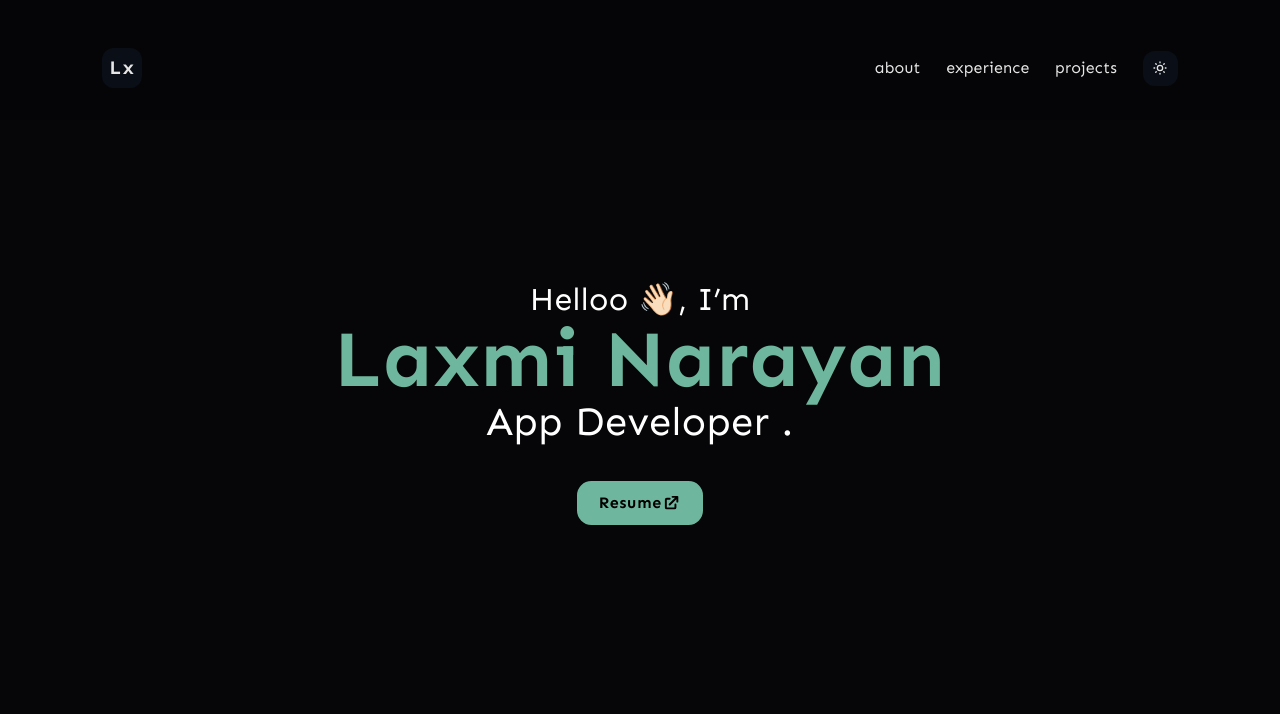
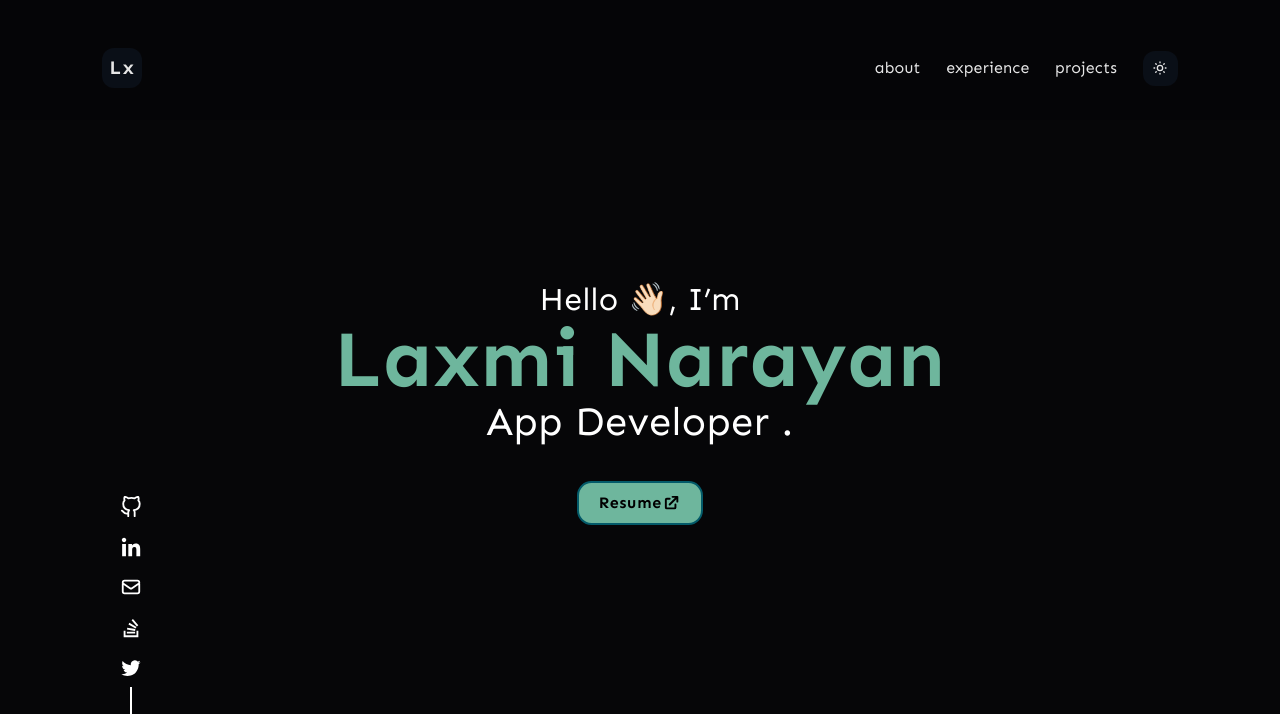
Before and after one commit to narayann7/WhoIsSkillz, a React (Create React App) app: page / in a window 1280 px wide. Shown: the top 714 px of the page. Built offline with nearby package versions, Linux system fonts and the light colour scheme.

Commit message:
added-social-links

```diff
--- a/src/App.js
+++ b/src/App.js
@@ -31,6 +31,7 @@ function App() {
             element={
               <>
                 <Header />
+
                 <Landing />
                 <About />
                 <Experience />
--- a/src/components/common_styles.css
+++ /dev/null
@@ -1,45 +0,0 @@
-/* landing-animation----------------------------------- */
-.imWrapper {
-  display: flex;
-  align-items: center;
-  position: relative;
-  justify-content: center;
-  flex-direction: column;
-  box-sizing: content-box;
-}
-
-.imWrapper .words span {
-  font-size: 2.7rem;
-  padding: 0px;
-  margin: 0px;
-  height: 100%;
-  font-family: var(--font-sen);
-  animation: spin_words 7s infinite;
-}
-@keyframes spin_words {
-  10% {
-    transform: translateY(-112%);
-  }
-  25% {
-    transform: translateY(-100%);
-  }
-
-  35% {
-    transform: translateY(-212%);
-  }
-  50% {
-    transform: translateY(-200%);
-  }
-  60% {
-    transform: translateY(-312%);
-  }
-  75% {
-    transform: translateY(-300%);
-  }
-  80% {
-    transform: translateY(-412%);
-  }
-  100% {
-    transform: translateY(-400%);
-  }
-}
--- a/src/components/header.js
+++ b/src/components/header.js
@@ -1,6 +1,19 @@
 import React from "react";
 import { useRootContext } from "../context_api/root_context";
 import common_styles from "../components/common_styles";
+import { GrLinkedinOption } from "react-icons/gr";
+import { RiStackOverflowLine } from "react-icons/ri";
+import { HiOutlineMail } from "react-icons/hi";
+import { FiGithub } from "react-icons/fi";
+import { VscTwitter } from "react-icons/vsc";
+import {
+  linkedin_link,
+  github_link,
+  gmail_link,
+  twitter_link,
+  stackoverflow_link,
+} from "../utility/links";
+
 import { HiOutlineSun, HiOutlineMoon } from "react-icons/hi";
 import { Box } from "@mui/system";
 const { BackgroundCard, Text } = common_styles;
@@ -10,6 +23,7 @@ function Header() {
   const headerArr = ["about", "experience", "projects"];
   const headerHref = ["#about", "#experience", "#projects"];
   return (
+    <>
       <BackgroundCard
         style={{
           height: "15vh",
@@ -107,6 +121,166 @@ function Header() {
           </Box>
         </Box>
       </BackgroundCard>
+      {!Mq.md && (
+        <>
+          {/* <div
+            className="social_icons"
+            onClick={() => {
+              window.open(gmail_link, "_blank");
+            }}
+            style={{
+              right: "6.5vw",
+              bottom: "-2vh",
+              position: "fixed",
+              display: "flex",
+              justifyContent: "space-evenly",
+              alignItems: "center",
+              flexDirection: "column",
+              backgroundColor: "transparent",
+              height: "55vh",
+              width: "10vh",
+            }}
+          >
+            <Text
+              style={{
+                marginBottom: "2vh",
+                textOrientation: "mixed",
+                writingMode: "vertical-lr",
+                cursor: "pointer",
+              }}
+            >
+              laxminarayanreddy432@gmail.com
+            </Text>
+
+            <div
+              style={{
+                backgroundColor: isDark ? "white" : "black",
+                height: "20vh",
+                width: "1.5px",
+              }}
+            ></div>
+          </div> */}
+          <div
+            style={{
+              left: "7.1vw",
+              bottom: "-2vh",
+              position: "fixed",
+              display: "flex",
+              justifyContent: "space-evenly",
+              alignItems: "center",
+              flexDirection: "column",
+              backgroundColor: "transparent",
+              height: "40vh",
+              width: "10vh",
+            }}
+          >
+            <span
+              className="social_icons"
+              id="github"
+              style={{
+                color: isDark ? "white" : "black",
+              }}
+            >
+              <a
+                href={github_link}
+                target="_blank"
+                rel="noreferrer"
+                style={{
+                  color: isDark ? "white" : "black",
+                }}
+              >
+                <FiGithub size={22} />
+              </a>
+            </span>
+            <span
+              className="social_icons"
+              id="linkedin_link"
+              style={{
+                paddingTop: "10px",
+                color: isDark ? "white" : "black",
+              }}
+            >
+              <a
+                href={linkedin_link}
+                target="_blank"
+                rel="noreferrer"
+                style={{
+                  color: isDark ? "white" : "black",
+                }}
+              >
+                <GrLinkedinOption size={22} />
+              </a>
+            </span>
+
+            <span
+              className="social_icons"
+              id="gmail_link"
+              style={{
+                paddingTop: "10px",
+                color: isDark ? "white" : "black",
+              }}
+            >
+              <a
+                href={gmail_link}
+                target="_blank"
+                rel="noreferrer"
+                style={{
+                  color: isDark ? "white" : "black",
+                }}
+              >
+                <HiOutlineMail size={22} />
+              </a>
+            </span>
+            <span
+              className="social_icons"
+              id="stackoverflow_link"
+              style={{
+                paddingTop: "10px",
+                color: isDark ? "white" : "black",
+              }}
+            >
+              <a
+                href={stackoverflow_link}
+                target="_blank"
+                rel="noreferrer"
+                style={{
+                  color: isDark ? "white" : "black",
+                }}
+              >
+                <RiStackOverflowLine size={22} />
+              </a>
+            </span>
+            <span
+              className="social_icons"
+              id="twitter_link"
+              style={{
+                paddingTop: "10px",
+                color: isDark ? "white" : "black",
+              }}
+            >
+              <a
+                href={twitter_link}
+                target="_blank"
+                rel="noreferrer"
+                style={{
+                  color: isDark ? "white" : "black",
+                }}
+              >
+                <VscTwitter size={22} />
+              </a>
+            </span>
+
+            <div
+              style={{
+                backgroundColor: isDark ? "white" : "black",
+                height: "20vh",
+                width: "1.5px",
+              }}
+            ></div>
+          </div>
+        </>
+      )}
+    </>
   );
 }
 
--- a/src/components/landing.js
+++ b/src/components/landing.js
@@ -5,7 +5,6 @@ import { useRootContext } from "../context_api/root_context";
 import { HiExternalLink } from "react-icons/hi";
 import { FaAngleDoubleDown, FaAngleDoubleUp } from "react-icons/fa";
 import common_styles from "../components/common_styles";
-import "./common_styles.css";
 
 const { BackgroundCard, Text, CenterCardLanding } = common_styles;
 
@@ -25,9 +24,16 @@ function Landing() {
   return (
     <BackgroundCard id="landing">
       <CenterCardLanding
-        style={{
-          alignItems: Mq.sm ? "flex-start" : "center",
-        }}
+        style={
+          Mq.sm
+            ? {
+                alignItems: "flex-start",
+                paddingBottom: "10vh",
+              }
+            : {
+                alignItems: "center",
+              }
+        }
       >
         <Text
           style={
@@ -41,7 +47,7 @@ function Landing() {
                 }
           }
         >
-          {`Helloo ${isDark ? "👋🏻" : "👋🏿"}, I’m`}
+          {`Hello ${isDark ? "👋🏻" : "👋🏿"}, I’m`}
         </Text>
         <Text
           style={{
@@ -99,7 +105,7 @@ function Landing() {
             alignItems: "center",
             textTransform: "none",
             borderRadius: Mq.sm ? "0.4rem" : "0.9rem",
-            border: "2px solid #6EB69D",
+            border: isDark ? "2px solid #035a69" : "2px solid #6EB69D",
             marginTop: Mq.sm ? "10px" : "30px",
             backgroundColor: isDark ? "#6EB69D" : "#035a69",
           }}
--- a/src/index.css
+++ b/src/index.css
@@ -1,5 +1,5 @@
 /* fonts */
-@import url('https://fonts.googleapis.com/css2?family=Poppins:ital,wght@0,400;0,500;0,600;1,200&family=Sen:wght@400;700;800&display=swap');
+@import url("https://fonts.googleapis.com/css2?family=Poppins:ital,wght@0,400;0,500;0,600;1,200&family=Sen:wght@400;700;800&display=swap");
 * {
   margin: 0;
   padding: 0;
@@ -11,14 +11,10 @@
   font-family: var(--font-pop);
   font-family: var(--font-sen);
   scrollbar-width: thin;
-  scrollbar-color: #6EB69D #0c111a;
-
+  scrollbar-color: #6eb69d #0c111a;
 }
 
-
 :root {
-
-
   /* fonts */
   --font-sen: "Sen", sans-serif;
   --font-pop: "Poppins", sans-serif;
@@ -58,14 +54,56 @@ body {
   align-items: center;
   justify-content: center;
 }
-@keyframes just_bounce {
-  0% {
-    transform: translateY(-10%);
+/* landing-animation----------------------------------- */
+.imWrapper {
+  display: flex;
+  align-items: center;
+  position: relative;
+  justify-content: center;
+  flex-direction: column;
+  box-sizing: content-box;
+}
+
+.imWrapper .words span {
+  font-size: 2.7rem;
+  padding: 0px;
+  margin: 0px;
+  height: 100%;
+  font-family: var(--font-sen);
+  animation: spin_words 7s infinite;
+}
+@keyframes spin_words {
+  10% {
+    transform: translateY(-112%);
+  }
+  25% {
+    transform: translateY(-100%);
+  }
+
+  35% {
+    transform: translateY(-212%);
   }
   50% {
-    transform: translateY(3%);
+    transform: translateY(-200%);
+  }
+  60% {
+    transform: translateY(-312%);
+  }
+  75% {
+    transform: translateY(-300%);
+  }
+  80% {
+    transform: translateY(-412%);
   }
   100% {
-    transform: translateY(0);
+    transform: translateY(-400%);
   }
 }
+
+.social_icons :hover {
+  color: #46826d;
+  transform: translateY(-1.5px);
+}
+.social_icons {
+  transition: transform 200ms;
+}
--- a/src/utility/links.js
+++ b/src/utility/links.js
@@ -1,18 +1,20 @@
-
-const resume_link = "https://drive.google.com/file/d/1I_4mhtjjmUSWZ_u6s-Jd-8cUXNSdCwms/view"
-const linkedin_link = "https://www.linkedin.com/in/narayann/"
-const github_link = "https://github.com/narayann7"
-const gmail_link = "mailto:laxminarayanreddy432@gmail.com"
-const twitter_link = "https://twitter.com/_narayann"
-const instagram_link = "https://www.instagram.com/_narayann/"
-const spotify_link = "https://open.spotify.com/user/jkqb4becefsfolv4ynnd7hrrq?si=mGdUR3UCS2emOlu0Y9v_3A&utm_source=copy-link"
+const resume_link =
+  "https://drive.google.com/file/d/1I_4mhtjjmUSWZ_u6s-Jd-8cUXNSdCwms/view";
+const linkedin_link = "https://www.linkedin.com/in/narayann/";
+const github_link = "https://github.com/narayann7";
+const gmail_link = "mailto:laxminarayanreddy432@gmail.com";
+const twitter_link = "https://twitter.com/narayann_";
+const instagram_link = "https://www.instagram.com/_narayann/";
+const stackoverflow_link = "https://stackoverflow.com/users/14385914/narayann";
+const spotify_link =
+  "https://open.spotify.com/user/jkqb4becefsfolv4ynnd7hrrq?si=mGdUR3UCS2emOlu0Y9v_3A&utm_source=copy-link";
 module.exports = {
-    resume_link: resume_link
-    , linkedin_link: linkedin_link,
-    github_link: github_link,
-    gmail_link: gmail_link,
-    twitter_link: twitter_link,
-    instagram_link: instagram_link,
-    spotify_link: spotify_link
-
-}
+  resume_link: resume_link,
+  linkedin_link: linkedin_link,
+  github_link: github_link,
+  gmail_link: gmail_link,
+  twitter_link: twitter_link,
+  instagram_link: instagram_link,
+  spotify_link: spotify_link,
+  stackoverflow_link: stackoverflow_link,
+};
```
Lines whose indentation alone changed are shown as unchanged.
